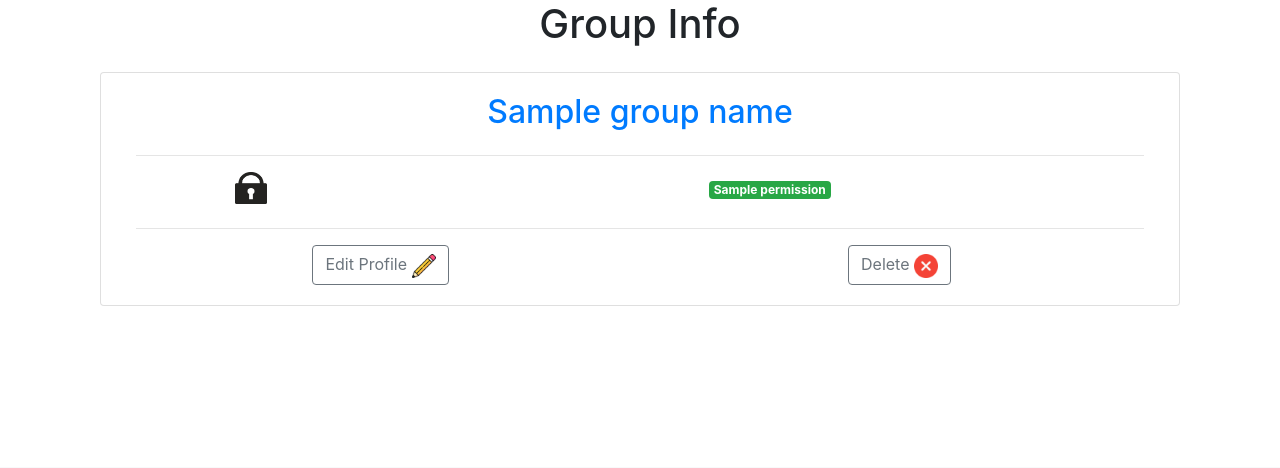
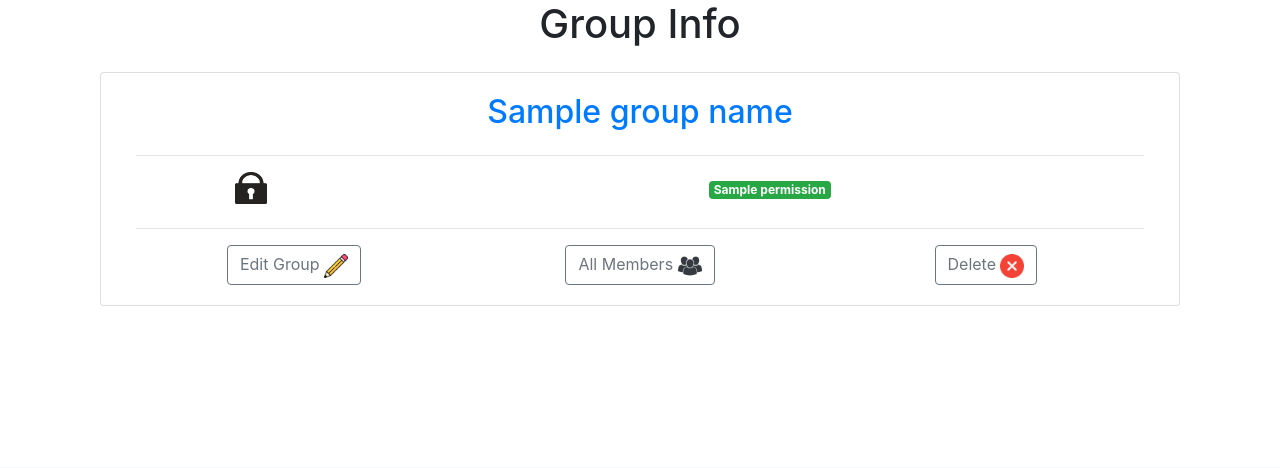
Before and after one commit to 0xfederico/balto, a Django app: template users/templates/users/group_info.html in a window 1280 px wide. Shown: the part 61-529 px from the top of the page. Run offline with Django 3.2, Linux system fonts and the light colour scheme; a user stored in the database is signed in; tables that the repository leaves empty hold one stand-in row (values such as "Sample post"); the template is opened without the code that fills it: most values are stand-ins (such as "Sample title", 1, 10 or a date in 2020).

Commit message:
:bug: typo and error using user.pk instead of object.pk
user.pk refers to the logged in user while object.pk refers to the reference user of the UpdateView

```diff
--- a/users/mixins.py
+++ b/users/mixins.py
@@ -42,7 +42,7 @@ class ItIsHimselfMixin(object):
             return redirect('homepage')
 
 
-class ItIsHimselfUpdateMixin:
+class ItIsHimselfUpdateMixin(object):
 
     def dispatch(self, request, *args, **kwargs):
         try:
--- a/users/templates/users/group_info.html
+++ b/users/templates/users/group_info.html
@@ -30,15 +30,23 @@
                         {% if user.is_superuser or user.is_responsible %}
                         <hr>
                         <div class="row d-flex justify-content-center align-items-center">
-                            <div class="col-6">
+                            <div class="col-12 mb-3 col-md-4 mb-md-0">
                                 <a href="{% url 'users:group-update' group_pk %}">
                                     <button type="button" class="btn btn-outline-secondary">
-                                        Edit Profile
+                                        Edit Group
                                         <img src="{% static 'images/pencil.png' %}" alt="Update" width="24" height="24">
                                     </button>
                                 </a>
                             </div>
-                            <div class="col-6">
+                            <div class="col-12 mb-3 col-md-4 mb-md-0">
+                                <a href="{% url 'users:group-members' group_pk %}">
+                                    <button type="button" class="btn btn-outline-secondary">
+                                        All Members
+                                        <img src="{% static 'images/members.png' %}" alt="Members" width="24" height="24">
+                                    </button>
+                                </a>
+                            </div>
+                            <div class="col-12 col-md-4">
                                 <a href="{% url 'users:group-delete' group_pk %}">
                                     <button type="button" class="btn btn-outline-secondary">
                                         Delete
--- a/users/templates/users/user_delete.html
+++ b/users/templates/users/user_delete.html
@@ -5,7 +5,7 @@
 {% block content %}
 <h1>Delete User</h1>
 <form method="post">{% csrf_token %}
-    <p class="text-danger">You are going to delete <strong>{{ object.name }}</strong> user, are you sure?</p>
+    <p class="text-danger">You are going to delete <strong>{{ object.username }}</strong> user, are you sure?</p>
     <a href="{% url 'users:users-list' %}">Cancel</a>
     <input type="submit" value="Confirm">
 </form>
--- a/users/templates/users/user_info.html
+++ b/users/templates/users/user_info.html
@@ -63,7 +63,7 @@
                         <hr>
                         <div class="row d-flex justify-content-center align-items-center">
                             <div class="col-6">
-                                <a href="{% url 'users:user-update' user.pk %}">
+                                <a href="{% url 'users:user-update' object.pk %}">
                                     <button type="button" class="btn btn-outline-secondary">
                                         Edit Profile
                                         <img src="{% static 'images/pencil.png' %}" alt="Update" width="24" height="24">
@@ -71,7 +71,7 @@
                                 </a>
                             </div>
                             <div class="col-6">
-                                <a href="{% url 'users:user-delete' user.pk %}">
+                                <a href="{% url 'users:user-delete' object.pk %}">
                                     <button type="button" class="btn btn-outline-secondary">
                                         Delete
                                         <img src="{% static 'images/remove.png' %}" alt="Delete" width="24" height="24">
```
Also changed, not shown: users/templates/users/group_members.html (+8 -8 lines), users/templates/users/user_list.html (+7 -7 lines).
